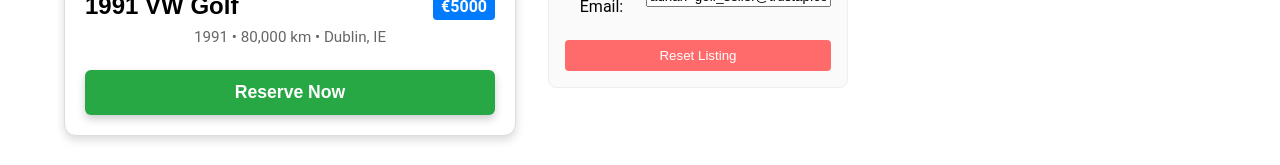
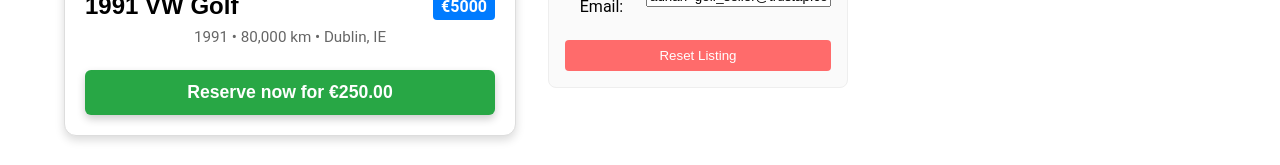
Before and after one commit to adrian-trustap/trustap-demo, a React (Vite) app in the folder frontend/: page / in a window 1280 px wide. Shown: the part 449-614 px from the top of the page. Built offline with nearby package versions, Linux system fonts and the light colour scheme; no server answers.

Commit message:
update frontend

```diff
--- a/frontend/src/Listing.jsx
+++ b/frontend/src/Listing.jsx
@@ -21,7 +21,6 @@
   );
 }
 
-
 export default function Listing() {
   const [loading, setLoading] = useState(false);
   const [message, setMessage] = useState("");
@@ -35,6 +34,9 @@
   const [year, setYear] = useState("1991");
   const [mileage, setMileage] = useState("80,000");
   const [location, setLocation] = useState("Dublin, IE");
+
+  // Calculate 5% deposit
+  const depositAmount = (price * 0.05).toFixed(2);
 
   useEffect(() => {
     const interval = setInterval(async () => {
@@ -148,7 +150,11 @@
                 : "0 4px 8px rgba(0,0,0,0.2)",
             }}
           >
-            {disabled ? "🚫 RESERVED" : loading ? "⏳ Reserving..." : "Reserve Now"}
+            {disabled
+              ? "🚫 RESERVED"
+              : loading
+              ? "⏳ Reserving..."
+              : `Reserve now for €${depositAmount}`}
           </button>
         </div>
       </div>
```
